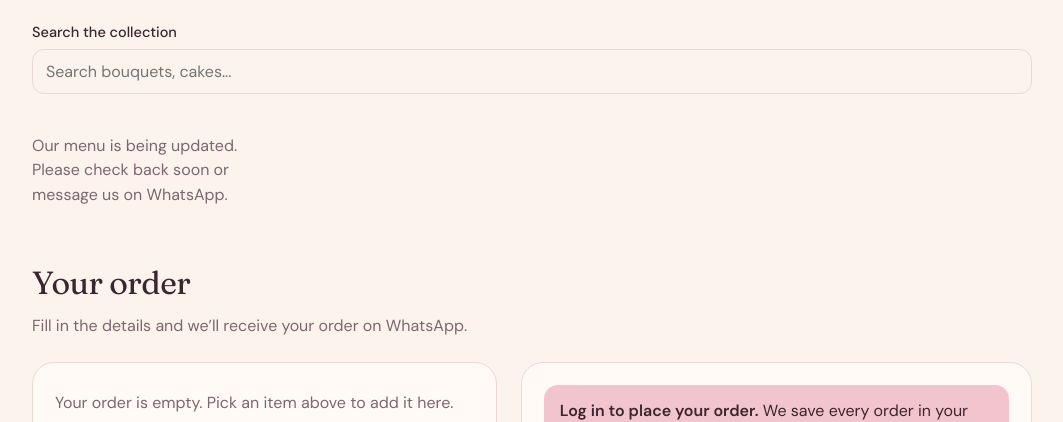
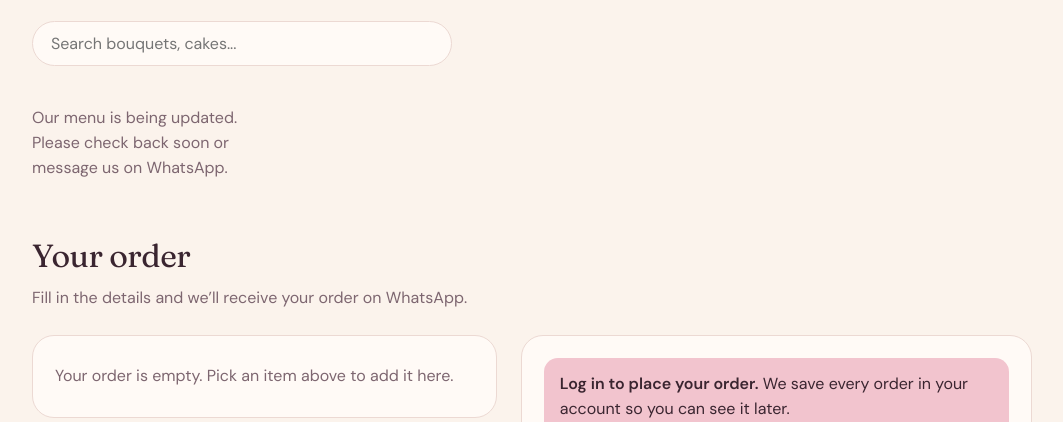
Before and after one commit to Iam1brahim/cakes-and-flower, a plain HTML site: page index.html in a window 1280 px wide. Shown: the part 678-1100 px from the top of the page, without its empty margins (108-1171 px from the left). Drawn offline with nearby package versions, Linux system fonts and the light colour scheme; no server answers.

Commit message:
Update style.css

```diff
--- a/style.css
+++ b/style.css
@@ -112,3 +112,8 @@ footer a{color:var(--rose-d)}
 .ord-total{font-weight:600;border-top:1px solid var(--line);margin-top:6px;padding-top:8px}
 .ord-wa{color:var(--rose-d);font-weight:600;font-size:14.5px}
 .ord select{font:600 14px var(--sans);color:var(--ink);background:var(--bg);border:1.5px solid var(--line);border-radius:999px;padding:6px 12px}
+
+/* ---------- search ---------- */
+.sr{position:absolute;left:-9999px}
+.search{margin:0 0 14px;max-width:420px}
+.search input{margin:0;border-radius:999px;padding:11px 18px;background:var(--surface)}
```
